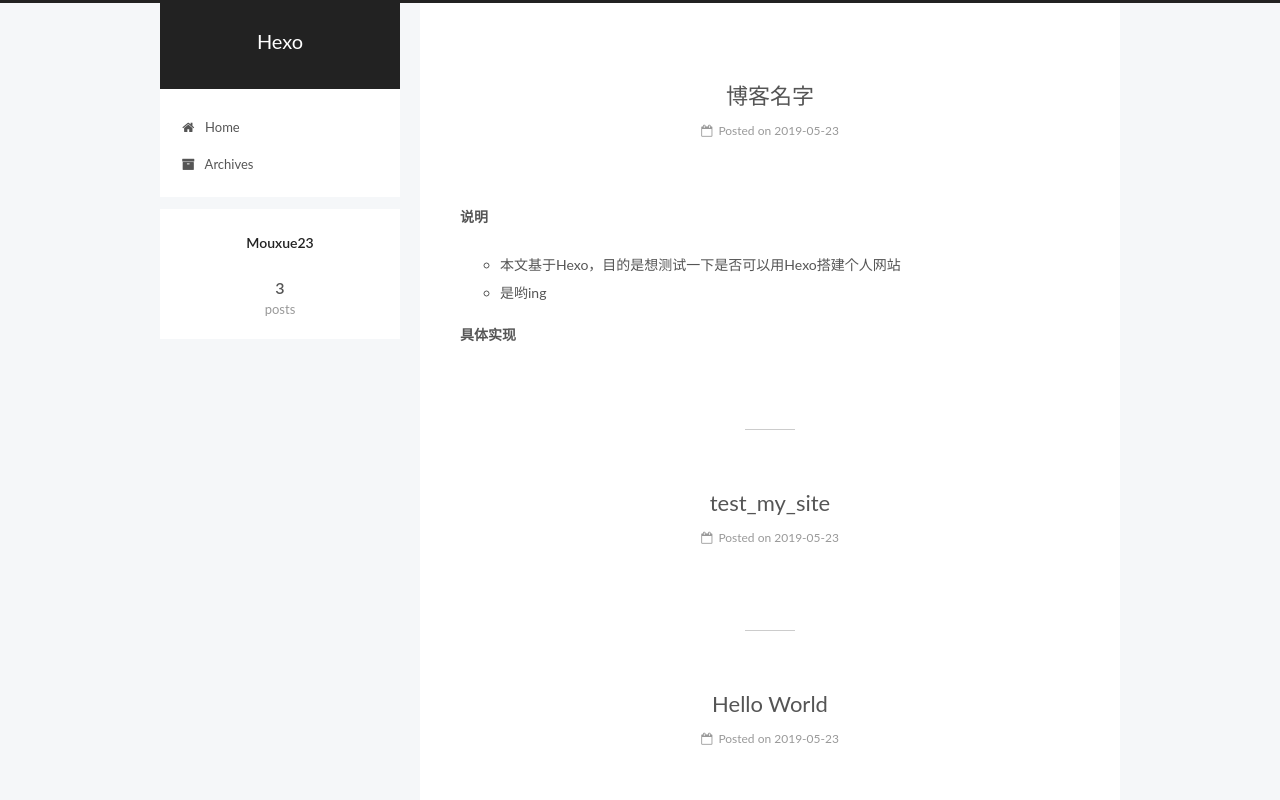
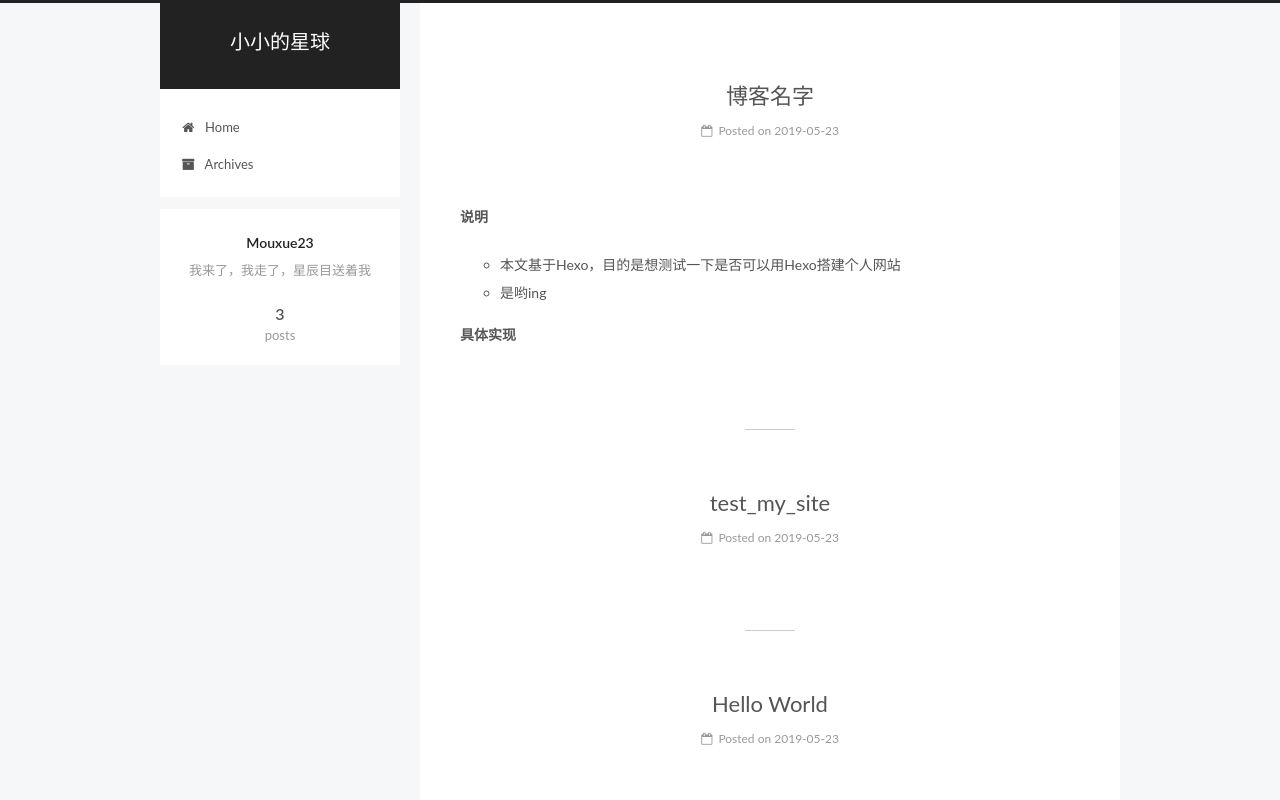
Before and after one commit to mouxue23/mouxue23.github.io, a plain HTML site: page index.html in a window 1280 px wide. Shown: the top 800 px of the page. Drawn offline with Linux system fonts and the light colour scheme.

Commit message:
Site updated: 2019-05-23 18:57:48

```diff
--- a/css/main.css
+++ b/css/main.css
@@ -1823,7 +1823,7 @@
   width: 4px;
   height: 4px;
   border-radius: 50%;
-  background: #2d774d;
+  background: #45204e;
 }
 .links-of-blogroll {
   font-size: 13px;
--- a/index.html
+++ b/index.html
@@ -79,13 +79,17 @@
 
 
 
+<meta name="description" content="我来了，我走了，星辰目送着我">
+<meta name="keywords" content="杂感，学习">
 <meta property="og:type" content="website">
-<meta property="og:title" content="Hexo">
+<meta property="og:title" content="小小的星球">
 <meta property="og:url" content="http://yoursite.com/index.html">
-<meta property="og:site_name" content="Hexo">
+<meta property="og:site_name" content="小小的星球">
+<meta property="og:description" content="我来了，我走了，星辰目送着我">
 <meta property="og:locale" content="default">
 <meta name="twitter:card" content="summary">
-<meta name="twitter:title" content="Hexo">
+<meta name="twitter:title" content="小小的星球">
+<meta name="twitter:description" content="我来了，我走了，星辰目送着我">
 
 
 
@@ -121,7 +125,7 @@
 
 
 
-  <title>Hexo</title>
+  <title>小小的星球</title>
 
 
 
@@ -152,7 +156,7 @@
     <div class="custom-logo-site-title">
       <a href="/" class="brand" rel="start">
         <span class="logo-line-before"><i></i></span>
-        <span class="site-title">Hexo</span>
+        <span class="site-title">小小的星球</span>
         <span class="logo-line-after"><i></i></span>
       </a>
     </div>
@@ -238,7 +242,7 @@
     </span>
 
     <span hidden itemprop="publisher" itemscope itemtype="http://schema.org/Organization">
-      <meta itemprop="name" content="Hexo">
+      <meta itemprop="name" content="小小的星球">
     </span>
 
 
@@ -363,7 +367,7 @@
     </span>
 
     <span hidden itemprop="publisher" itemscope itemtype="http://schema.org/Organization">
-      <meta itemprop="name" content="Hexo">
+      <meta itemprop="name" content="小小的星球">
     </span>
 
 
@@ -482,7 +486,7 @@
     </span>
 
     <span hidden itemprop="publisher" itemscope itemtype="http://schema.org/Organization">
-      <meta itemprop="name" content="Hexo">
+      <meta itemprop="name" content="小小的星球">
     </span>
 
 
@@ -624,7 +628,7 @@
           <div class="site-author motion-element" itemprop="author" itemscope itemtype="http://schema.org/Person">
 
               <p class="site-author-name" itemprop="name">Mouxue23</p>
-              <p class="site-description motion-element" itemprop="description"></p>
+              <p class="site-description motion-element" itemprop="description">我来了，我走了，星辰目送着我</p>
           </div>
 
           <nav class="site-state motion-element">
```
Also changed, not shown: 2019/05/23/hello-world/index.html (+6 -5 lines), 2019/05/23/test-my-site/index.html (+9 -5 lines), 2019/05/23/博客名字/index.html (+6 -5 lines), archives/2019/05/index.html (+10 -6 lines), archives/2019/index.html (+10 -6 lines), archives/index.html (+10 -6 lines).
